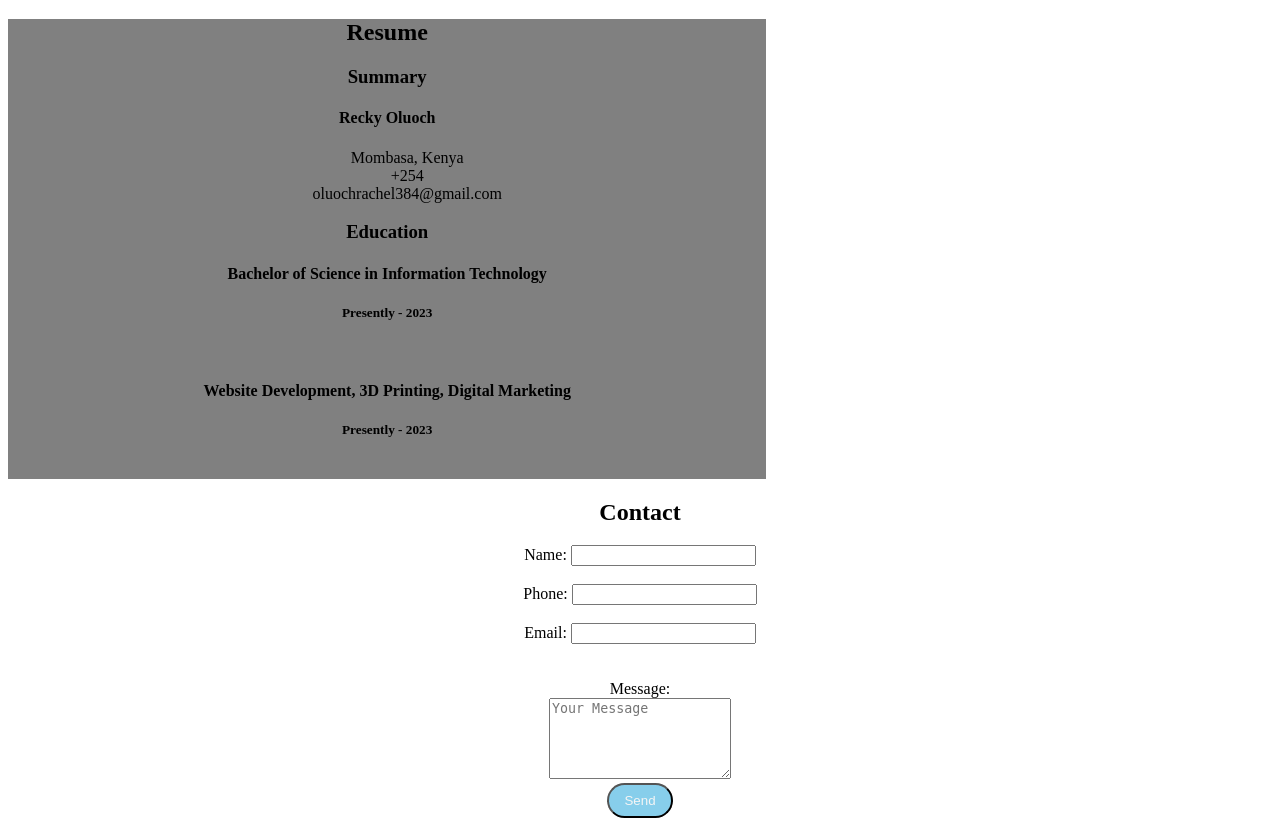
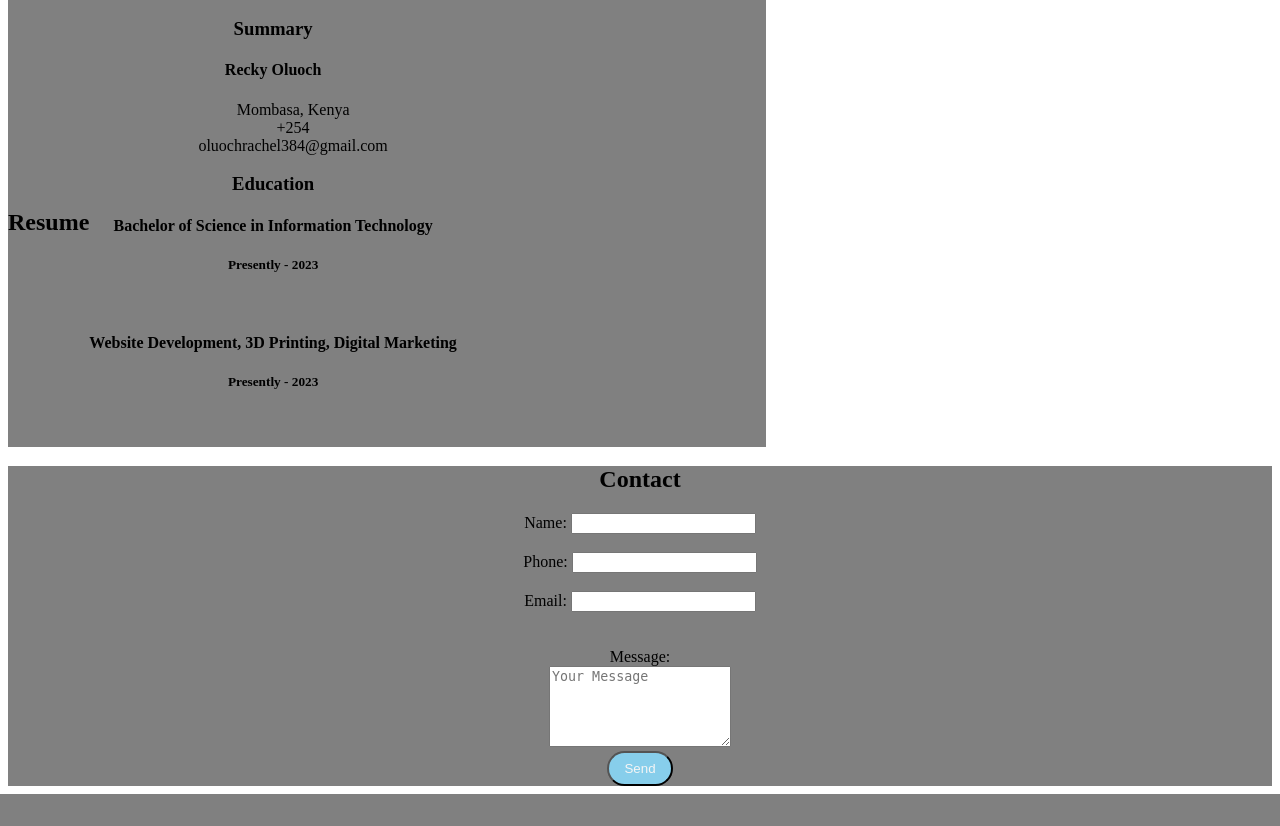
Before and after one commit to Reckie02/O_Rachel.github.io, a PHP site: page / in a window 1280 px wide. Shown: the part 2501-3327 px from the top of the page. After the commit the page ends 3295 px from the top, so only its background shows below. Run offline with PHP 8.4, Linux system fonts and the light colour scheme; grey boxes are pictures that could not be loaded.

Commit message:
Update style.css

```diff
--- a/style.css
+++ b/style.css
@@ -143,20 +143,21 @@ color: black;
 .resume {
 	width:60%;
 	background-color: gray;
+	display: flex;
+	align-items: center;
 }
 
 /* contact */
-/*  .contact{
-	 justify-content:center;
- 	flex-wrap: wrap;
+ .contact{
+/* 	 justify-content:center;
+ 	flex-wrap: wrap; */
  	background: gray;
- 	text-align: center;
+/*  	text-align: center;
  	color: whitesmoke;
  	width: 50%;
  	display: flex;
- 	align-items: center;
+ 	align-items: center; */
  }
- */
 
 
 /*Mobile device*/
```
